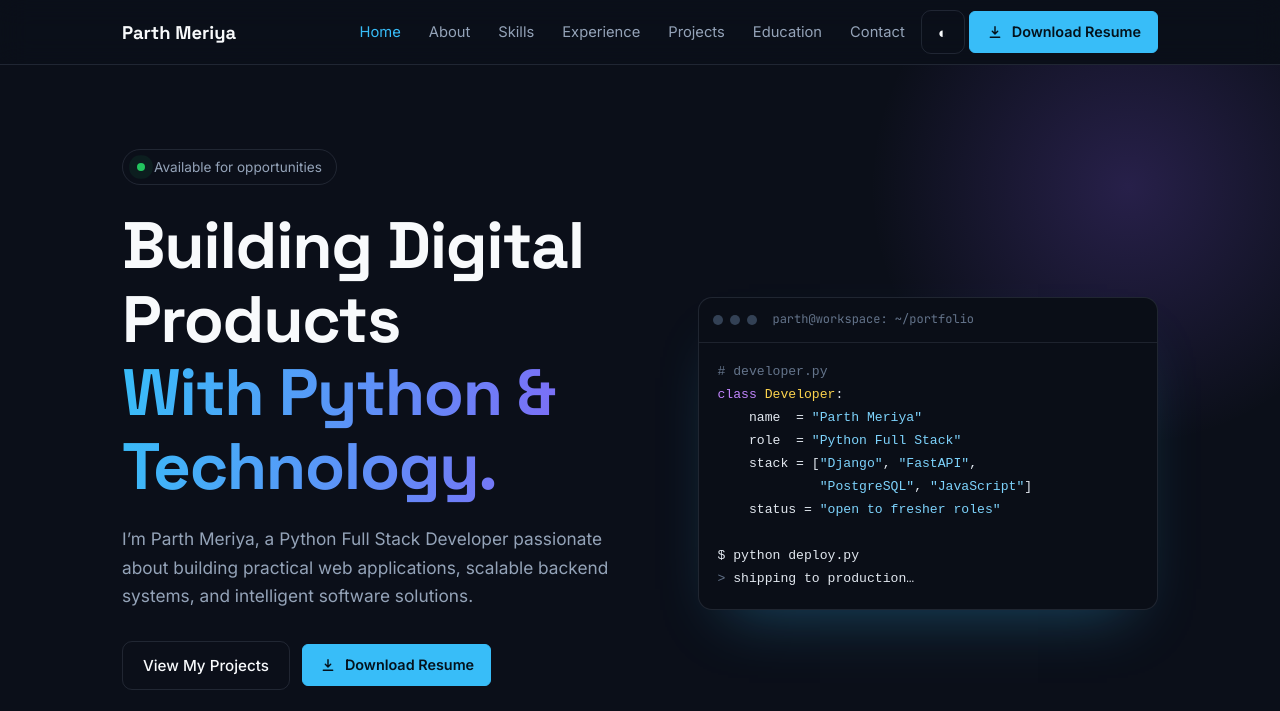
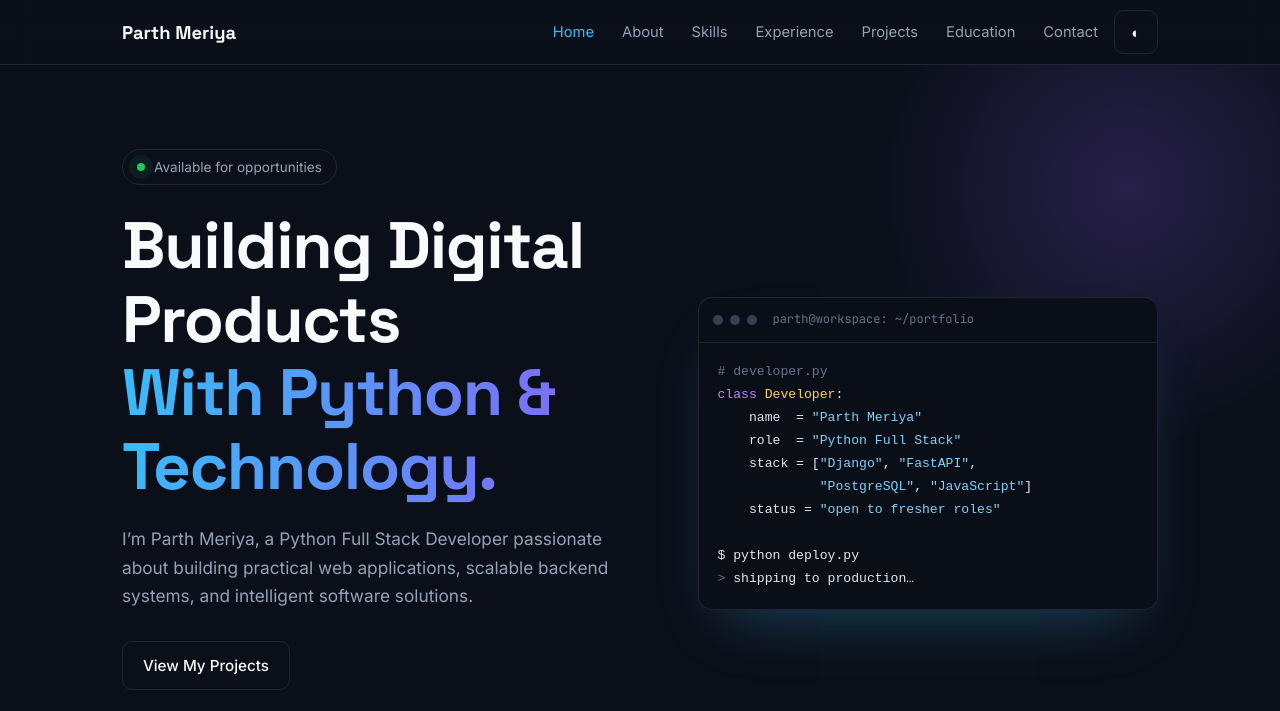
Before and after one commit to parth-meriya/parth-meriya.github.io, a plain HTML site: page index.html in a window 1280 px wide. Shown: the top 711 px of the page. Drawn offline with Linux system fonts and the light colour scheme.

Commit message:
Remove download resume buttons from navbar and hero

```diff
--- a/index.html
+++ b/index.html
@@ -3,12 +3,12 @@
 <head>
 <meta charset="utf-8">
 <meta name="viewport" content="width=device-width, initial-scale=1, viewport-fit=cover">
-<meta name="description" content="Parth Meriya - Software Developer and Python Full Stack Developer from Ahmedabad, India. Projects, skills and resume.">
+<meta name="description" content="Parth Meriya - Software Developer and Python Full Stack Developer from Ahmedabad, India. Projects, skills and contact details.">
 <link rel="canonical" href="https://parth-meriya.github.io/">
 <meta property="og:type" content="website">
 <meta property="og:url" content="https://parth-meriya.github.io/">
 <meta property="og:title" content="Parth Meriya – Python Full Stack Developer">
-<meta property="og:description" content="Parth Meriya - Software Developer and Python Full Stack Developer from Ahmedabad, India. Projects, skills and resume.">
+<meta property="og:description" content="Parth Meriya - Software Developer and Python Full Stack Developer from Ahmedabad, India. Projects, skills and contact details.">
 <link rel="icon" href="assets/favicon.svg" type="image/svg+xml">
 <title>Parth Meriya – Python Full Stack Developer</title>
 <link rel="preconnect" href="https://fonts.googleapis.com">
@@ -21,7 +21,6 @@
 <div class="links" id="links">
 <a class="l" href="#home">Home</a><a class="l" href="#about">About</a><a class="l" href="#skills">Skills</a><a class="l" href="#experience">Experience</a><a class="l" href="#projects">Projects</a><a class="l" href="#education">Education</a><a class="l" href="#contact">Contact</a>
 <button class="btn ic" id="theme" aria-label="Toggle light or dark theme">◐</button>
-<a class="btn dl" href="resume/Parth_Meriya_Resume.pdf" download="Parth_Meriya_Resume.pdf">Download Resume<span class="ar"><svg viewBox="0 0 24 24" aria-hidden="true"><path d="M12 4v11m0 0-4-4m4 4 4-4M5 20h14"/></svg></span></a>
 </div>
 <button class="btn ic" id="menu" aria-label="Open menu" aria-expanded="false">☰</button>
 </div></nav>
@@ -34,7 +33,6 @@
 <p class="lead">I’m Parth Meriya, a Python Full Stack Developer passionate about building practical web applications, scalable backend systems, and intelligent software solutions.</p>
 <div class="row">
 <a class="btn" href="#projects">View My Projects</a>
-<a class="btn dl" href="resume/Parth_Meriya_Resume.pdf" download="Parth_Meriya_Resume.pdf">Download Resume<span class="ar"><svg viewBox="0 0 24 24" aria-hidden="true"><path d="M12 4v11m0 0-4-4m4 4 4-4M5 20h14"/></svg></span></a>
 <span style="flex-basis:100%;height:0"></span><a class="btn ic" href="https://github.com/parth-meriya" target="_blank" rel="noopener" data-gh aria-label="GitHub"><svg viewBox="0 0 24 24"><path d="M12 .5a11.5 11.5 0 0 0-3.6 22.4c.6.1.8-.3.8-.6v-2c-3.2.7-3.9-1.4-3.9-1.4-.5-1.3-1.3-1.7-1.3-1.7-1-.7.1-.7.1-.7 1.2.1 1.8 1.2 1.8 1.2 1 1.8 2.8 1.3 3.4 1 .1-.8.4-1.3.7-1.6-2.6-.3-5.3-1.3-5.3-5.7 0-1.3.5-2.3 1.2-3.1-.1-.3-.5-1.5.1-3.1 0 0 1-.3 3.2 1.2a11 11 0 0 1 5.8 0c2.2-1.5 3.2-1.2 3.2-1.2.6 1.6.2 2.8.1 3.1.8.8 1.2 1.8 1.2 3.1 0 4.4-2.7 5.4-5.3 5.7.4.4.8 1.100.8 2.200v3.200c0 .3.2.7.8.6A11.5 11.5 0 0 0 12 .5z"/></svg></a>
 <a class="btn ic" href="https://www.linkedin.com/in/parth-meriya" target="_blank" rel="noopener" data-li aria-label="LinkedIn"><svg viewBox="0 0 24 24"><path d="M4.98 3.5a2.5 2.5 0 1 1 0 5 2.5 2.5 0 0 1 0-5zM3 9.5h4V21H3zM9.5 9.5h3.8v1.600h.1c.5-1 1.800-2 3.700-2 4 0 4.700 2.600 4.700 6V21h-4v-5.100c0-1.200 0-2.800-1.700-2.800s-2 1.300-2 2.700V21h-4z"/></svg></a>
 <a class="btn ic" href="mailto:parthmeriya222@gmail.com" data-mail aria-label="Email"><svg viewBox="0 0 24 24"><path d="M3 5h18a1 1 0 0 1 1 1v12a1 1 0 0 1-1 1H3a1 1 0 0 1-1-1V6a1 1 0 0 1 1-1zm9 7.200L4.500 7v.1L12 12.600 19.500 7.100V7z"/></svg></a>
```
